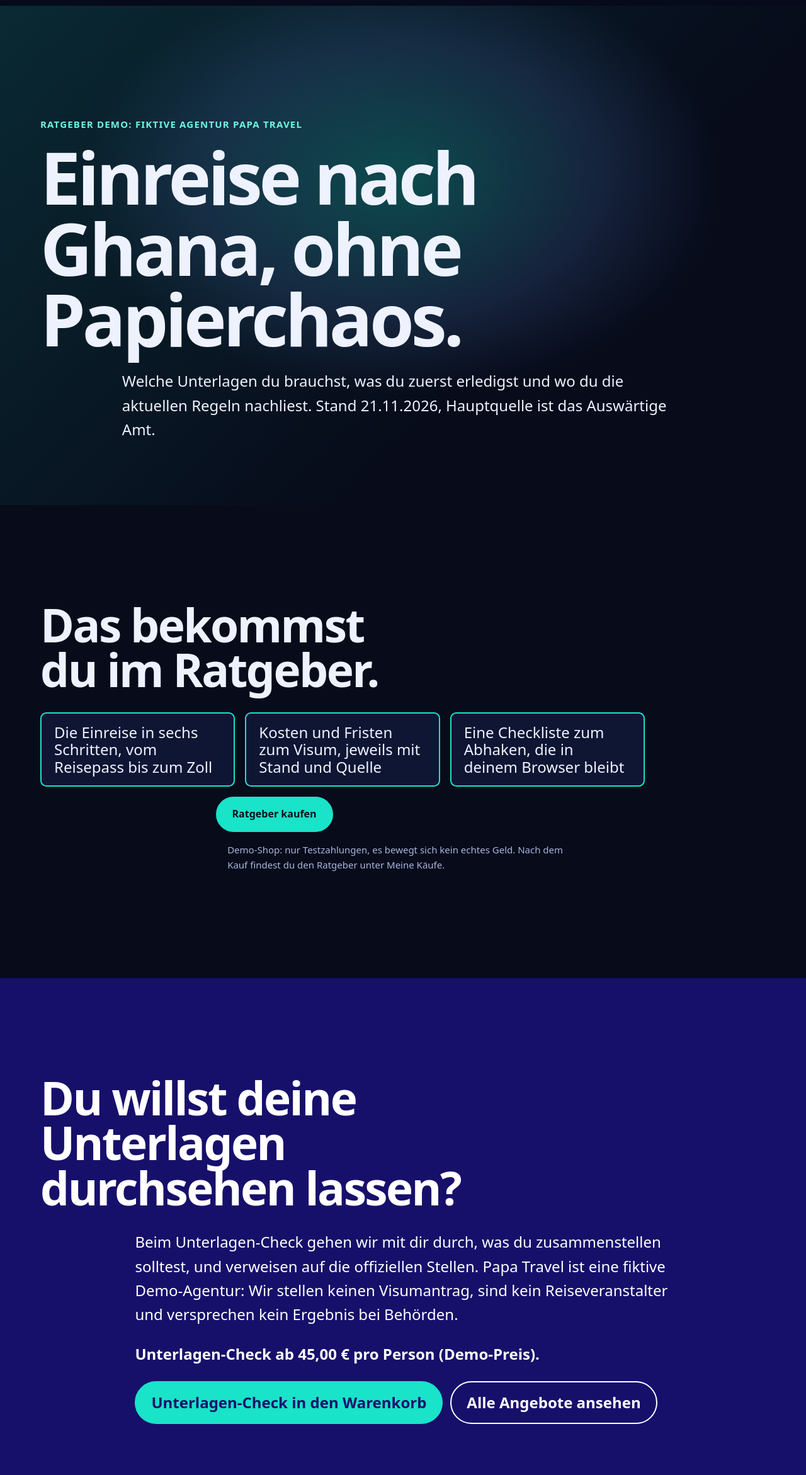
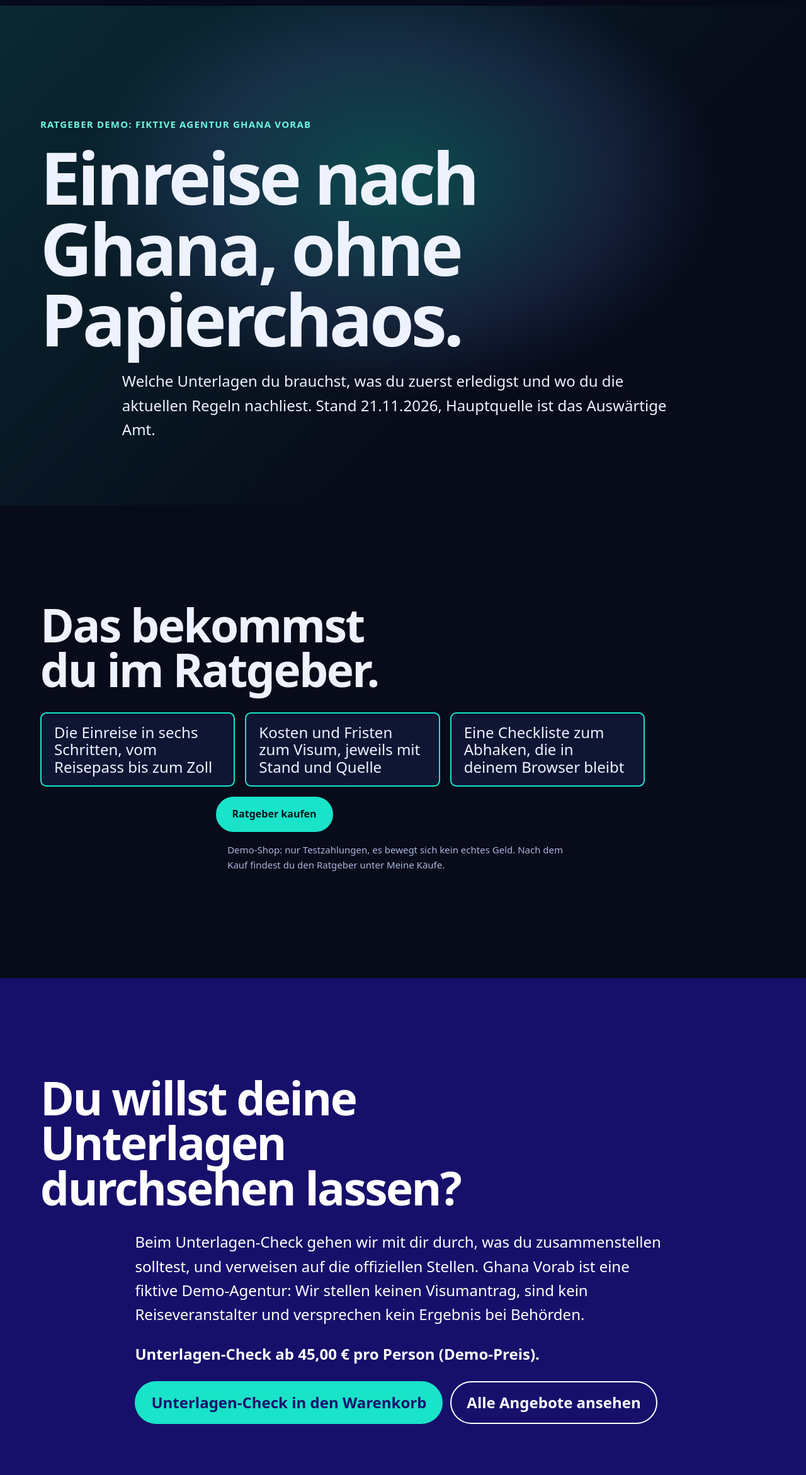
Before and after one commit to datton/orchestrate-demo-papa-travel, a plain HTML site: page pages/guides/einreise-visum.html in a window 1280 px wide. Shown: the part 58-2400 px from the top of the page at 63% size. Drawn offline with Linux system fonts and the light colour scheme.

Commit message:
Rename to Ghana Vorab in the Einreise guide

```diff
--- a/pages/guides/einreise-visum.html
+++ b/pages/guides/einreise-visum.html
@@ -20,7 +20,7 @@
 <body data-guide="einreise-visum">
 <main id="main">
   <section class="band gd-hero">
-    <p class="gd-eyebrow" data-reveal>Ratgeber <span class="demo-label">Demo: fiktive Agentur Papa Travel</span></p>
+    <p class="gd-eyebrow" data-reveal>Ratgeber <span class="demo-label">Demo: fiktive Agentur Ghana Vorab</span></p>
     <h1 data-words>Einreise nach Ghana, ohne Papierchaos.</h1>
     <p class="gd-lead" data-reveal>Welche Unterlagen du brauchst, was du zuerst erledigst und wo du die aktuellen Regeln nachliest. Stand 21.11.2026, Hauptquelle ist das Auswärtige Amt.</p>
     <p class="gd-chips" data-reveal data-locked><a href="#schritte">Reihenfolge</a> <a href="#bereit">Bereithalten</a> <a href="#kosten">Kosten und Dauer</a> <a href="#checkliste">Checkliste</a> <a href="#hilfe">Hilfe</a></p>
@@ -47,7 +47,7 @@
       <li data-reveal>
         <h3>2. Visum beantragen</h3>
         <p>Als Deutsche brauchst du ein Visum, und du beantragst es vor der Reise. Das frühere Visum bei der Ankunft wurde durch das E-Visum ersetzt: Verlass dich nicht darauf.</p>
-        <p>Das E-Visum gibt es seit Mai 2026 auf dem offiziellen Portal <a href="https://evisa.immigration.gov.gh" rel="noopener">evisa.immigration.gov.gh</a>. Oder du wendest dich an die Botschaft von Ghana in Berlin. Papa Travel stellt keinen Antrag für dich und kann keine Zusage machen.</p>
+        <p>Das E-Visum gibt es seit Mai 2026 auf dem offiziellen Portal <a href="https://evisa.immigration.gov.gh" rel="noopener">evisa.immigration.gov.gh</a>. Oder du wendest dich an die Botschaft von Ghana in Berlin. Ghana Vorab stellt keinen Antrag für dich und kann keine Zusage machen.</p>
       </li>
       <li data-reveal>
         <h3>3. Gelbfieber-Impfung</h3>
@@ -121,7 +121,7 @@
 
   <section class="band band--dark gd-sec gd-help" id="hilfe" aria-labelledby="h-hilfe">
     <h2 id="h-hilfe" data-reveal>Du willst deine Unterlagen durchsehen lassen?</h2>
-    <p data-reveal>Beim Unterlagen-Check gehen wir mit dir durch, was du zusammenstellen solltest, und verweisen auf die offiziellen Stellen. Papa Travel ist eine fiktive Demo-Agentur: Wir stellen keinen Visumantrag, sind kein Reiseveranstalter und versprechen kein Ergebnis bei Behörden.</p>
+    <p data-reveal>Beim Unterlagen-Check gehen wir mit dir durch, was du zusammenstellen solltest, und verweisen auf die offiziellen Stellen. Ghana Vorab ist eine fiktive Demo-Agentur: Wir stellen keinen Visumantrag, sind kein Reiseveranstalter und versprechen kein Ergebnis bei Behörden.</p>
     <p class="gd-price" id="gd-price" data-reveal></p>
     <p class="gd-actions" data-reveal>
       <button type="button" class="gd-btn" id="gd-add" disabled>Unterlagen-Check in den Warenkorb</button>
```
